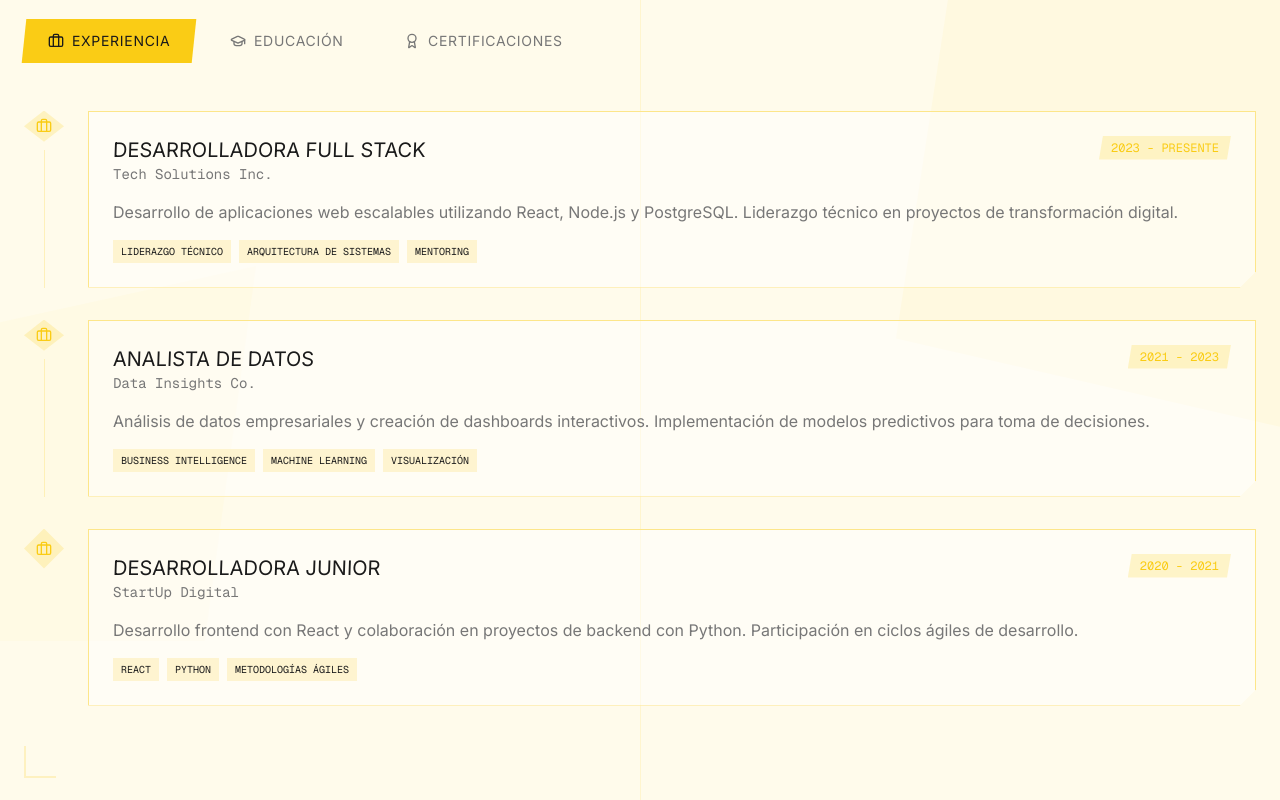
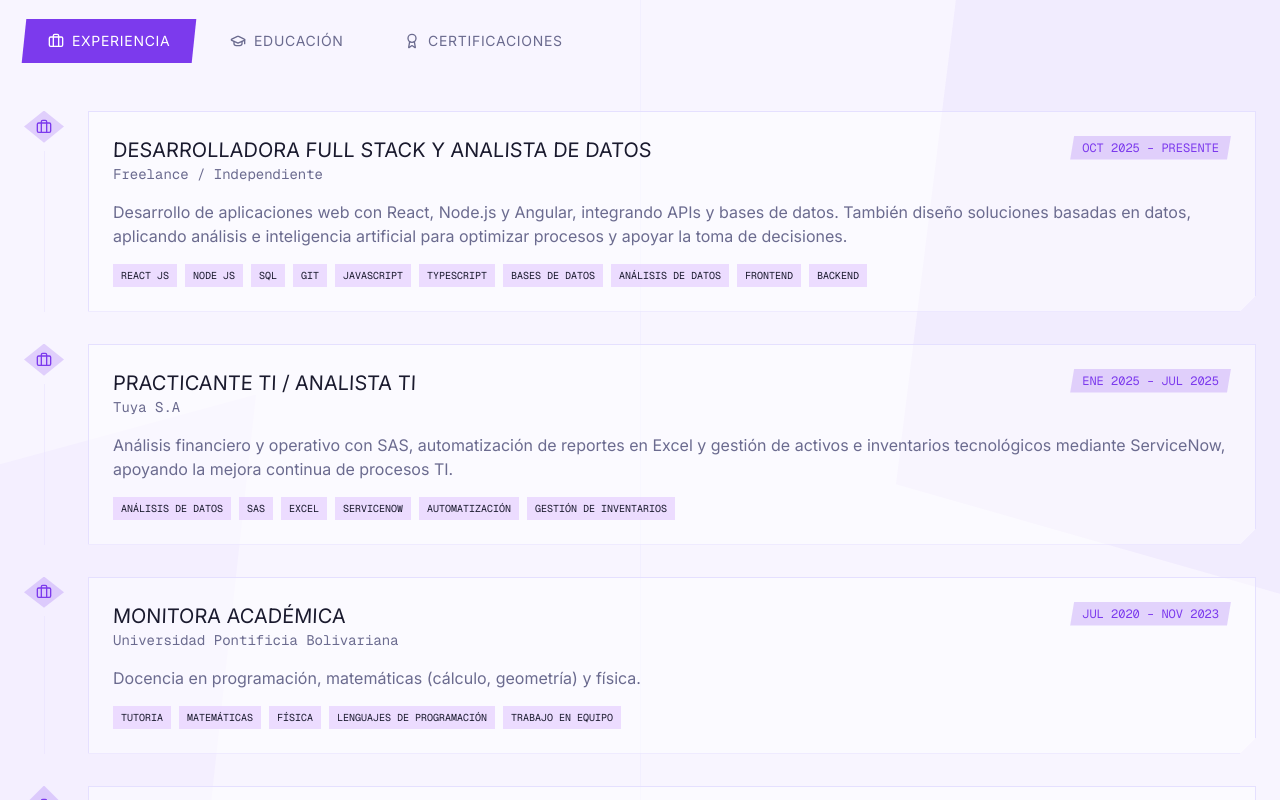
Before and after one commit to MaryJoP10/maryjop10, a Next.js app: page / in a window 1280 px wide. Shown: the part 3940-4740 px from the top of the page. Built offline with nearby package versions, Linux system fonts and the light colour scheme.

Commit message:
Adding my experience

```diff
--- a/app/globals.css
+++ b/app/globals.css
@@ -1,26 +1,26 @@
 @import "tailwindcss";
 
 :root {
-  --background: #FFFBEB;
-  --foreground: #1A1A1A;
+  --background: #F8F5FF;
+  --foreground: #1A1A2E;
 
   --card: #FFFFFF;
-  --card-foreground: #1A1A1A;
+  --card-foreground: #1A1A2E;
 
-  --primary: #FACC15;
-  --primary-foreground: #1A1A1A;
+  --primary: #7C3AED;
+  --primary-foreground: #FFFFFF;
 
-  --secondary: #FEF3C7;
-  --secondary-foreground: #92400E;
+  --secondary: #E9D5FF;
+  --secondary-foreground: #4C1D95;
 
-  --accent: #FDE68A;
-  --accent-foreground: #1A1A1A;
+  --accent: #C084FC;
+  --accent-foreground: #1A1A2E;
 
-  --muted: #FFF7CC;
-  --muted-foreground: #777777;
+  --muted: #F3F0FF;
+  --muted-foreground: #6B6B8F;
 
-  --border: #FDE68A;
-  --ring: #FACC15;
+  --border: #E5E0FF;
+  --ring: #7C3AED;
 }
 
 @theme inline {
--- a/components/experience-section.tsx
+++ b/components/experience-section.tsx
@@ -7,54 +7,65 @@ import { useState } from "react"
 const experiences = [
   {
     type: "work",
-    title: "Desarrolladora Full Stack",
-    company: "Tech Solutions Inc.",
-    period: "2023 - Presente",
+    title: "Desarrolladora Full Stack Y Analista de Datos ",
+    company: " Freelance / Independiente",
+    period: " Oct 2025 – Presente",
     description:
-      "Desarrollo de aplicaciones web escalables utilizando React, Node.js y PostgreSQL. Liderazgo técnico en proyectos de transformación digital.",
-    highlights: ["Liderazgo técnico", "Arquitectura de sistemas", "Mentoring"],
+      "Desarrollo de aplicaciones web con React, Node.js y Angular, integrando APIs y bases de datos. También diseño soluciones basadas en datos, aplicando análisis e inteligencia artificial para optimizar procesos y apoyar la toma de decisiones.",
+    highlights: ["React JS", "Node JS", "SQL", "Git", "JavaScript", "TypeScript", "Bases de Datos", "Análisis de Datos", "Frontend", "Backend"],
   },
   {
     type: "work",
-    title: "Analista de Datos",
-    company: "Data Insights Co.",
-    period: "2021 - 2023",
+    title: "Practicante TI / Analista TI",
+    company: " Tuya S.A",
+    period: "Ene 2025 – Jul 2025",
     description:
-      "Análisis de datos empresariales y creación de dashboards interactivos. Implementación de modelos predictivos para toma de decisiones.",
-    highlights: ["Business Intelligence", "Machine Learning", "Visualización"],
+      "Análisis financiero y operativo con SAS, automatización de reportes en Excel y gestión de activos e inventarios tecnológicos mediante ServiceNow, apoyando la mejora continua de procesos TI.",
+    highlights: ["Análisis de Datos", "SAS", "Excel", "ServiceNow", "Automatización", "Gestión de Inventarios"],
   },
   {
     type: "work",
-    title: "Desarrolladora Junior",
-    company: "StartUp Digital",
-    period: "2020 - 2021",
+    title: "Monitora Académica",
+    company: "Universidad Pontificia Bolivariana",
+    period: "Jul 2020 – Nov 2023",
     description:
-      "Desarrollo frontend con React y colaboración en proyectos de backend con Python. Participación en ciclos ágiles de desarrollo.",
-    highlights: ["React", "Python", "Metodologías ágiles"],
+      "Docencia en programación, matemáticas (cálculo, geometría) y física. ",
+    highlights: ["Tutoria", "Matemáticas", "Física", "Lenguajes de Programación", "Trabajo en Equipo"],
+  },
+  {
+    type: "work",
+    title: "Asistente Administrativo y Desarrollo Web",
+    company: "Wind Hill Growers",
+    period: "Ene 2022 - Feb 2022",
+    description:
+      "Mantenimiento de sitio web corporativo en WordPress y apoyo administrativo.",
+    highlights: ["WordPress", "Figma", "Metodologías ágiles"],
   },
 ]
 
 const education = [
   {
     type: "education",
-    title: "Ingeniería en Sistemas Computacionales",
-    institution: "Universidad Tecnológica",
-    period: "2016 - 2020",
-    description: "Especialización en desarrollo de software y ciencia de datos. Proyecto de tesis en Machine Learning aplicado.",
+    title: "Ingeniería de Sistemas e Informática",
+    institution: "Universidad Pontificia Bolivariana",
+    period: "2020 – 2025",
+    description: "Pregrado en Ingeniería de Sistemas e Informática",
   },
   {
     type: "education",
-    title: "Certificación en Data Science",
-    institution: "Google / Coursera",
-    period: "2022",
-    description: "Programa profesional de análisis de datos, visualización y machine learning.",
+    title: "Bachiller Académico",
+    institution: "Colegio Alemán de Medellín",
+    period: " 2006 – 2019",
+    description: "Bachillerato.",
   },
 ]
 
 const certifications = [
-  { name: "AWS Certified Developer", issuer: "Amazon Web Services", year: "2023" },
-  { name: "React Advanced Certification", issuer: "Meta", year: "2022" },
-  { name: "Python Data Science", issuer: "IBM", year: "2021" },
+  { name: "Generación IA", issuer: "Microsoft & Eidos Global", year: "2025" },
+  { name: "Análisis de Datos", issuer: "LinkedIn", year: "2025" },
+  { name: "ReactJS Course", issuer: " Udemy", year: "2024" },
+  { name: "Ciencia de Datos con Python", issuer: "Sapiencia", year: "2023" },
+  { name: "Internet de las Cosas", issuer: "Universidad de Medellín", year: "2018" },
 ]
 
 type TabType = "work" | "education" | "certs"
@@ -85,7 +96,7 @@ export function ExperienceSection() {
           whileInView={{ x: 0 }}
           viewport={{ once: true }}
           transition={{ duration: 0.8, delay: 0.2 }}
-          className="absolute left-0 bottom-[15%] h-[35%] w-[20%] bg-primary/[0.03]"
+          className="absolute left-0 bottom-[15%] h-[35%] w-[20%] bg-primary/3"
           style={{ clipPath: "polygon(0 15%, 100% 0, 80% 100%, 0% 100%)" }}
         />
         {/* Vertical line */}
--- a/components/footer.tsx
+++ b/components/footer.tsx
@@ -25,11 +25,11 @@ export function Footer() {
       {/* Background elements */}
       <div className="absolute inset-0">
         <div
-          className="absolute left-0 top-0 h-full w-[20%] bg-primary/[0.02]"
+          className="absolute left-0 top-0 h-full w-[20%] bg-primary/2"
           style={{ clipPath: "polygon(0 0, 100% 0, 70% 100%, 0% 100%)" }}
         />
         <div
-          className="absolute right-0 bottom-0 h-full w-[15%] bg-primary/[0.02]"
+          className="absolute right-0 bottom-0 h-full w-[15%] bg-primary/2"
           style={{ clipPath: "polygon(30% 0, 100% 0, 100% 100%, 0% 100%)" }}
         />
       </div>
```
